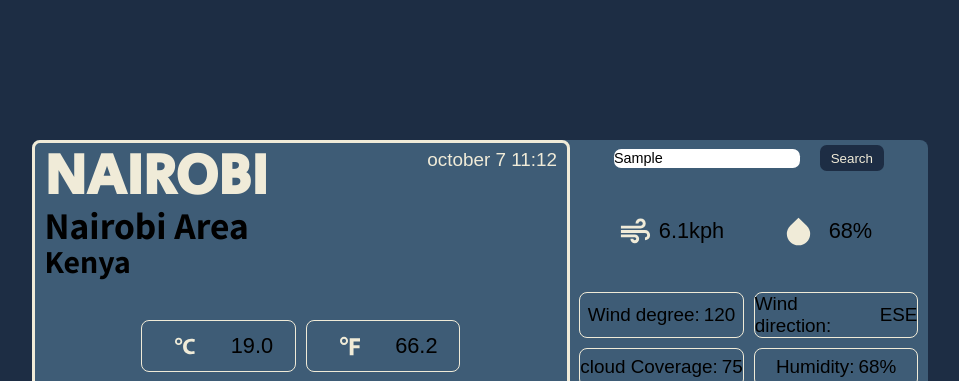
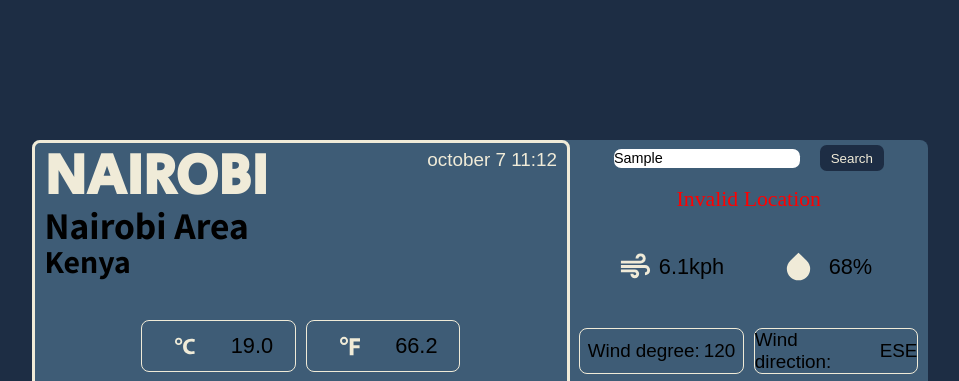
Before and after one commit to symonogwe/Weather-App, a website built with webpack: page src/template.html in a window 1280 px wide. Both pictures are taken after typing "Sample" into the empty fields and a click on the button "Search". Shown: the top 381 px of the page, without its empty margins (160-1119 px from the left). Built offline with nearby package versions, Linux system fonts and the light colour scheme; no server answers; a web font is replaced by a local one.

Commit message:
Implement error handling

```diff
--- a/src/Styles/styles.css
+++ b/src/Styles/styles.css
@@ -239,6 +239,17 @@ body {
   scale: 1.1;
 }
 
+.error-messsage {
+  margin-top: 3%;
+  display: grid;
+  justify-items: center;
+  color: red;
+}
+
+.error-txt {
+  font-size: var(--base-p-fs);
+}
+
 .wind-humidity-container {
   height: 10%;
   margin-top: 8%;
--- a/src/domAssignment.js
+++ b/src/domAssignment.js
@@ -161,6 +161,17 @@ function setSunMoonData(dataObject) {
     dataObject.forecast.forecastday[0].astro.moon_phase;
 }
 
+// INVALID CITY VALUE
+function displayError() {
+  const errorTxt = document.querySelector(".error-txt");
+  errorTxt.textContent = "Invalid Location";
+}
+
+function clearError() {
+  const errorTxt = document.querySelector(".error-txt");
+  errorTxt.textContent = "";
+}
+
 export {
   setLocationData,
   setLLocationTime,
@@ -170,4 +181,6 @@ export {
   setWindHumidity,
   setWeatherSpecifics,
   setSunMoonData,
+  displayError,
+  clearError,
 };
--- a/src/right-weather.js
+++ b/src/right-weather.js
@@ -7,6 +7,8 @@ import {
   setWindHumidity,
   setWeatherSpecifics,
   setSunMoonData,
+  displayError,
+  clearError,
 } from "./domAssignment";
 
 // CITY INPUT VALUE
@@ -22,12 +24,15 @@ async function searchCityWeather() {
   const response = await fetch(
     `http://api.weatherapi.com/v1/forecast.json?key=d3618822b8134356aff61709230510&q=${city}&days=1&aqi=no&alerts=no`
   );
+
   const data = await response.json();
   return data;
 }
 
 function useWeatherData() {
-  searchCityWeather().then((data) => {
+  clearError();
+  searchCityWeather()
+    .then((data) => {
       setLocationData(data);
       setLLocationTime(data);
       setTemperatureData(data);
@@ -37,7 +42,8 @@ function useWeatherData() {
       setWeatherSpecifics(data);
       setSunMoonData(data);
       console.log(data);
-  });
+    })
+    .catch((err) => displayError());
 }
 
 const searchCityBtn = document.querySelector(".city-submit-btn");
--- a/src/template.html
+++ b/src/template.html
@@ -71,6 +71,9 @@
           />
           <button class="city-submit-btn">Search</button>
         </div>
+        <div class="error-messsage">
+          <p class="error-txt">Error</p>
+        </div>
         <div class="wind-humidity-container">
           <div class="wind-container">
             <img src="" alt="" class="weather-icon wind-icon" />
```
Lines whose indentation alone changed are shown as unchanged.
